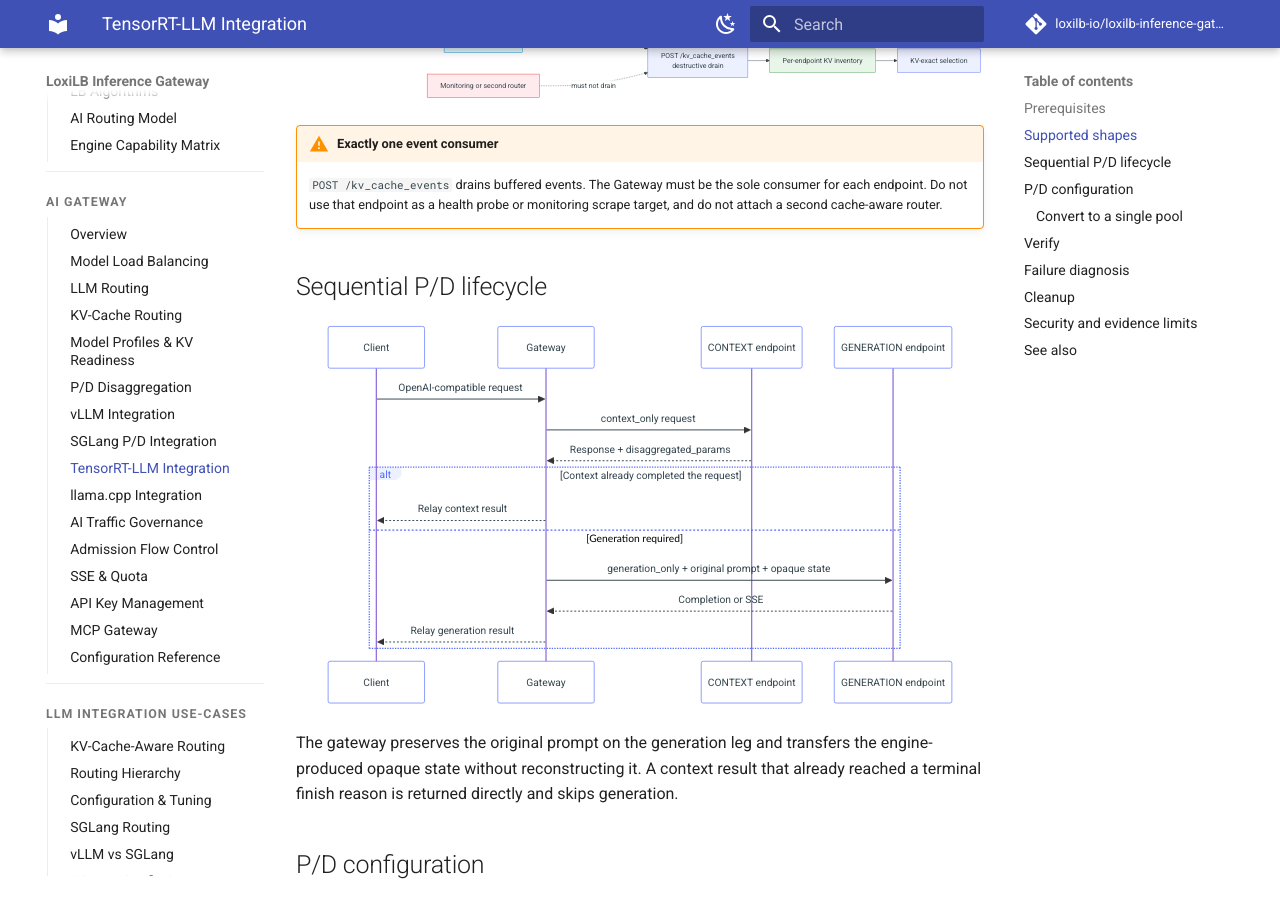
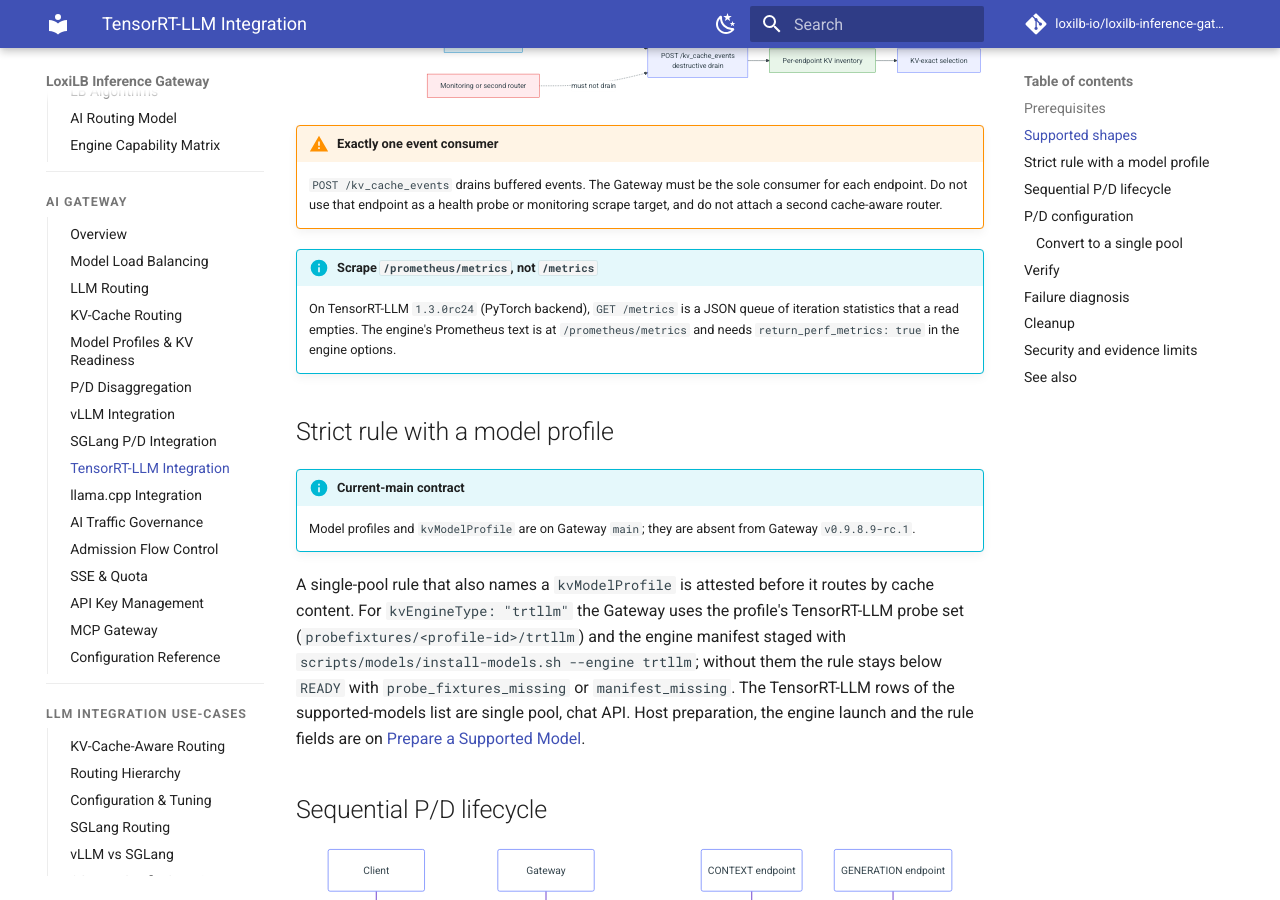
Before and after one commit to loxilb-io/loxilbdocs-inference-gateway, an MkDocs documentation site: the page built from docs/ai-gateway/tensorrt-llm-integration.md, in a window 1280 px wide and 900 px high, scrolled down 1040 px. Built offline with MkDocs 1.6.1 and Material for MkDocs 9.7.7, drawn with Linux system fonts in a browser that asks for light colours; comment, search, counter and statistics services are not loaded; the version menu is left out; some of the changed text lies outside the part shown.

Commit message:
docs: TensorRT-LLM as a single pool with a model profile (#49)
* docs: sync the gateway contract to gateway main 747272ea

The tracked contract moves from gateway main 28b3c8fb to 747272ea; the
datapath submodule pin moves from e6142e9 to de3112a.

api/swagger.yml changed in that range in descriptions only (the audit
sink and audit policy text): its hash moves, the definitions and the
generated schema page do not. The metric manifest did not change. The
generated reference pages carry the new commits.

No page describes what the gateway changed in the datapath in this range
(a rule that takes over a kept listener now brings its own TLS contexts),
so no prose changes.

Signed-off-by: NLX-SeokHwanKong <76096751+NLX-SeokHwanKong@users.noreply.github.com>

* docs: TensorRT-LLM as a single pool with a model profile

Gateway main now stages a TensorRT-LLM engine manifest and probe set
(install-models.sh --engine trtllm), so a strict trtllm rule can reach
READY. The pages named vLLM and SGLang only.

- getting-started/prepare-supported-model.md: --engine trtllm, the
  per-engine probe sets, no pullable image, a TensorRT-LLM tab in the
  engine start step (options file, launch line, readiness, restart),
  block size 32 against kvBlockSize, events on the serving port, and
  the readiness causes specific to that engine.
- ai-gateway/tensorrt-llm-integration.md: a strict rule with a model
  profile, the Prometheus path (/prometheus/metrics; /metrics is a
  queue that a read empties), the restart that exits with "Address
  already in use", and the live single-pool scenario.

The example inventory gains the two new code blocks.

Signed-off-by: NLX-SeokHwanKong <76096751+NLX-SeokHwanKong@users.noreply.github.com>

---------

Signed-off-by: NLX-SeokHwanKong <76096751+NLX-SeokHwanKong@users.noreply.github.com>
Co-authored-by: loxilb-devel <loxilb-devel@netlox.io>

````diff
--- a/docs/ai-gateway/tensorrt-llm-integration.md
+++ b/docs/ai-gateway/tensorrt-llm-integration.md
@@ -35,6 +35,24 @@
 
 !!! warning "Exactly one event consumer"
     `POST /kv_cache_events` drains buffered events. The Gateway must be the sole consumer for each endpoint. Do not use that endpoint as a health probe or monitoring scrape target, and do not attach a second cache-aware router.
+
+!!! info "Scrape `/prometheus/metrics`, not `/metrics`"
+    On TensorRT-LLM `1.3.0rc24` (PyTorch backend), `GET /metrics` is a JSON queue of iteration statistics that a
+    read empties. The engine's Prometheus text is at `/prometheus/metrics` and needs `return_perf_metrics: true`
+    in the engine options.
+
+## Strict rule with a model profile
+
+!!! info "Current-main contract"
+    Model profiles and `kvModelProfile` are on Gateway `main`; they are absent from Gateway `v0.9.8.9-rc.1`.
+
+A single-pool rule that also names a `kvModelProfile` is attested before it routes by cache content. For
+`kvEngineType: "trtllm"` the Gateway uses the profile's TensorRT-LLM probe set
+(`probefixtures/<profile-id>/trtllm`) and the engine manifest staged with
+`scripts/models/install-models.sh --engine trtllm`; without them the rule stays below `READY` with
+`probe_fixtures_missing` or `manifest_missing`. The TensorRT-LLM rows of the supported-models list are single
+pool, chat API. Host preparation, the engine launch and the rule fields are on
+[Prepare a Supported Model](../getting-started/prepare-supported-model.md).
 
 ## Sequential P/D lifecycle
 
@@ -155,6 +173,7 @@
 | Rule rejects `kvDpRankCount` | The current poller does not expose client-visible rank fan-out | Remove the field or use the default value. |
 | P/D request never reaches generation | Context finished early or generation is unavailable | Inspect `loxilb_pd_trt_ctx_early_exit_total`, endpoint health, and engine logs. |
 | KV hits remain zero | Block size, tokenizer, or event ownership is wrong | Correct parity, then warm the pool again before measuring. |
+| Engine exits with `Address already in use` right after a restart | `trtllm-serve` binds its port before it loads the model, without address reuse, while connections of the previous process are still closing | Stop the engine, wait until no socket holds the serving port (`ss -Htan 'sport = :8355'` prints nothing), then start it. Do not use `docker restart`. |
 
 ## Cleanup
 
@@ -171,7 +190,7 @@
 
 - Restrict `/server_info` and `/kv_cache_events` to the Gateway and trusted operators; they are operational control surfaces, not public application APIs.
 - Protect the management API and backend network. Do not embed model registry credentials in rule payloads.
-- The repository validates admission, event ingestion, P/D rewriting, early exit, and failure behavior with mocks. Real engine compatibility and performance must be verified against the deployed TensorRT-LLM build and GPU topology.
+- The repository validates admission, event ingestion, P/D rewriting, early exit, and failure behavior with mocks. On Gateway `main`, the single-pool shape with a model profile also has a live scenario against TensorRT-LLM `1.3.0rc24` (`cicd/kv-model-ab-perf`); it does not drive P/D. Real engine compatibility and performance must be verified against the deployed TensorRT-LLM build and GPU topology.
 
 ## See also
 
--- a/docs/getting-started/prepare-supported-model.md
+++ b/docs/getting-started/prepare-supported-model.md
@@ -40,6 +40,8 @@
 With one engine in a single pool, or one prefill engine in P/D, there is no choice to make and exact routing
 gives the same placement as round-robin.
 
+The TensorRT-LLM rows are single pool only, on the chat API: the list has no P/D evidence for that engine.
+
 ## 2. Stage the profile registry on the gateway host
 
 From a checkout of the gateway repository at the release you run:
@@ -58,12 +60,13 @@
 |---|---|
 | `/etc/loxilb/kvprofiles/<profile-id>.yaml` | the profile |
 | `/etc/loxilb/kvprofiles/manifests/<profile-id>.yaml` | the engine identity the gateway checks |
-| `/etc/loxilb/kvprofiles/probefixtures/<profile-id>/` | the token probes the engine must answer exactly |
+| `/etc/loxilb/kvprofiles/probefixtures/<profile-id>/` | the token probes the engine must answer exactly; the SGLang and TensorRT-LLM sets are in its `sglang/` and `trtllm/` sub-directories |
 | `/etc/loxilb/kvprofiles/artifacts/sha256/` | the tokenizer and template, content-addressed |
 | `/etc/loxilb/tokenizers/<org>__<name>/tokenizer.json` | the tokenizer |
 
-- `--engine` selects which engine's manifest is staged. A registry holds one engine manifest per profile, so
-  stage with `--engine sglang` for an SGLang pool.
+- `--engine` is `vllm`, `sglang` or `trtllm` and selects which engine's manifest is staged. A registry holds
+  one engine manifest per profile, so stage with `--engine sglang` for an SGLang pool and `--engine trtllm` for
+  a TensorRT-LLM pool.
 - Gated models need an access token in a file of mode `0600`. The token is sent as a request header only; it is
   never taken from the command line.
 - `--dry-run` prints what would be downloaded and staged, and writes nothing.
@@ -99,6 +102,9 @@
 `--weights-dir` downloads the pinned snapshot into `/models/<org>__<name>/<revision>/` and verifies every file
 against the committed weights index; `--pull-image` pulls the engine image by digest. To check a snapshot that
 is already on the host, use `scripts/models/modelctl.py verify-weights <profile-id> <dir>`.
+
+TensorRT-LLM has no registry image: with `--engine trtllm`, `--pull-image` prints `SKIP_NO_PULLABLE_IMAGE` and
+pulls nothing. Build the image from the engine's release wheel at the version of the row.
 
 ## 5. Start the engines
 
@@ -158,12 +164,48 @@
     the pinned one. Where the row says so, mount the fixed `serving_tokenize.py` from the gateway repository's
     `cicd/kv-model-compat-pd/sglang-tokenize-fix/`.
 
+=== "TensorRT-LLM"
+
+    Single pool only, PyTorch backend. The engine options go in a file:
+
+    ```yaml
+    # /etc/trtllm/kv.yaml
+    kv_cache_config:
+      enable_block_reuse: true        # the prefix cache
+      event_buffer_max_size: 4096     # the KV events the gateway drains; 0 turns them off
+    return_perf_metrics: true         # Prometheus text at /prometheus/metrics
+    ```
+
+    ```bash
+    IMAGE="<your image of the row's TensorRT-LLM version>"
+    SNAP="/models/<org>__<name>/<revision>"
+    MODEL="<org>/<name>"
+    docker run -d --name trtllm --gpus all --network host --ipc=host --shm-size 16g \
+      -e HF_HUB_OFFLINE=1 -v /models:/models -v /etc/trtllm/kv.yaml:/cfg/kv.yaml:ro \
+      "$IMAGE" \
+      trtllm-serve "$SNAP" --served_model_name "$MODEL" --host 0.0.0.0 --port 8000 --backend pytorch \
+      --extra_llm_api_options /cfg/kv.yaml
+    ```
+
+    There is no role argument and no event port: the gateway drains the KV events from
+    `POST /kv_cache_events` on the serving port, and it must be the only reader of that endpoint
+    ([TensorRT-LLM Integration](../ai-gateway/tensorrt-llm-integration.md)). The engine reports 32 tokens per
+    block in `GET /server_info`; the rule's `kvBlockSize` must be that number. The engine is ready when
+    `/v1/models` lists the model and `/health` answers, which is minutes after the container starts. The launch
+    line the gateway's own scenario uses, with the library path its locally built image needs, is in the gateway
+    repository's `cicd/kv-model-compat-pd/engine.sh`.
+
+    To restart an engine, stop it, wait until no socket holds the port, then start it: `trtllm-serve` binds the
+    port before it loads the model and exits with `Address already in use` while connections of the previous
+    process are still closing.
+
 The values that must agree across the whole pool and the rule:
 
 | Value | Engine side | Rule side |
 |---|---|---|
 | Served model name | `--served-model-name <org>/<name>` | `model_name` |
 | Block size | vLLM `--block-size 16`, SGLang `--page-size 16` | `kvBlockSize: 16` |
+| Block size (TensorRT-LLM) | `tokens_per_block` in `/server_info`, 32 | `kvBlockSize: 32` |
 | Engine | the row's image digest | `kvEngineType` |
 | Hash seed (vLLM) | `PYTHONHASHSEED=0` | gateway `LLB_KV_NONE_HASH_SEED=0` |
 
@@ -173,7 +215,7 @@
 | Port | Used for |
 |---|---|
 | `8000` | OpenAI-compatible API, identity and token probes |
-| `5557` | KV cache events from single-pool and prefill engines |
+| `5557` | KV cache events from single-pool and prefill engines (vLLM, SGLang; TensorRT-LLM sends them on `8000`) |
 | `5600` (vLLM P/D), `8998` (SGLang P/D) | engine-to-engine KV transfer side channel |
 
 Wait until every engine lists the served model:
@@ -186,7 +228,7 @@
 ## 6. Bind the rule and wait for READY
 
 Continue on [Model Profiles and KV-Exact Readiness](../ai-gateway/model-profiles-kv-readiness.md): create the
-rule with `kvModelProfile`, `kvEngineType`, `kvBlockSize: 16` and the `kvExactMode` of your topology, then read
+rule with `kvModelProfile`, `kvEngineType`, `kvBlockSize: 16` (`32` for TensorRT-LLM) and the `kvExactMode` of your topology, then read
 `kvexactstatus` until `enforcedState` is `READY`. The example on that page is a single pool. For P/D, the rule
 also sets `pd_disagg_mode: true` and tags every endpoint with `ep_role` (`1` prefill, `2` decode) and
 `nixl_port`; the rule body is in
@@ -195,9 +237,9 @@
 
 | Reason code | Usual cause on a fresh setup |
 |---|---|
-| `identity_mismatch` | engine version (vLLM) or reported revision (SGLang) differs from the row |
+| `identity_mismatch` | engine version (vLLM) or reported revision (SGLang) differs from the row; a TensorRT-LLM engine whose `/server_info` does not describe its KV events (older than the row's version), or that does not serve the model name |
 | `token_mismatch` | wrong revision, tokenizer or template on the engine, or a launch argument from step 5 missing |
-| `challenge_failed`, `challenge_timeout` | KV events not reaching the gateway (port `5557`, `--kv-events-config`), the hash-seed pair missing, or a block size that differs from `kvBlockSize` |
+| `challenge_failed`, `challenge_timeout` | KV events not reaching the gateway (port `5557`, `--kv-events-config`; on TensorRT-LLM an event buffer of 0 or a second reader of `/kv_cache_events`), the hash-seed pair missing, or a block size that differs from `kvBlockSize` |
 | `endpoint_unreachable` | the gateway cannot reach the engine's API port |
 | `manifest_missing`, `probe_fixtures_missing`, `profile_registry_unavailable` | the registry was staged for another engine, or the gateway was not restarted after staging |
 
````
Also changed, not shown: CHANGELOG.md (+7 -0 lines), 1 other file.
